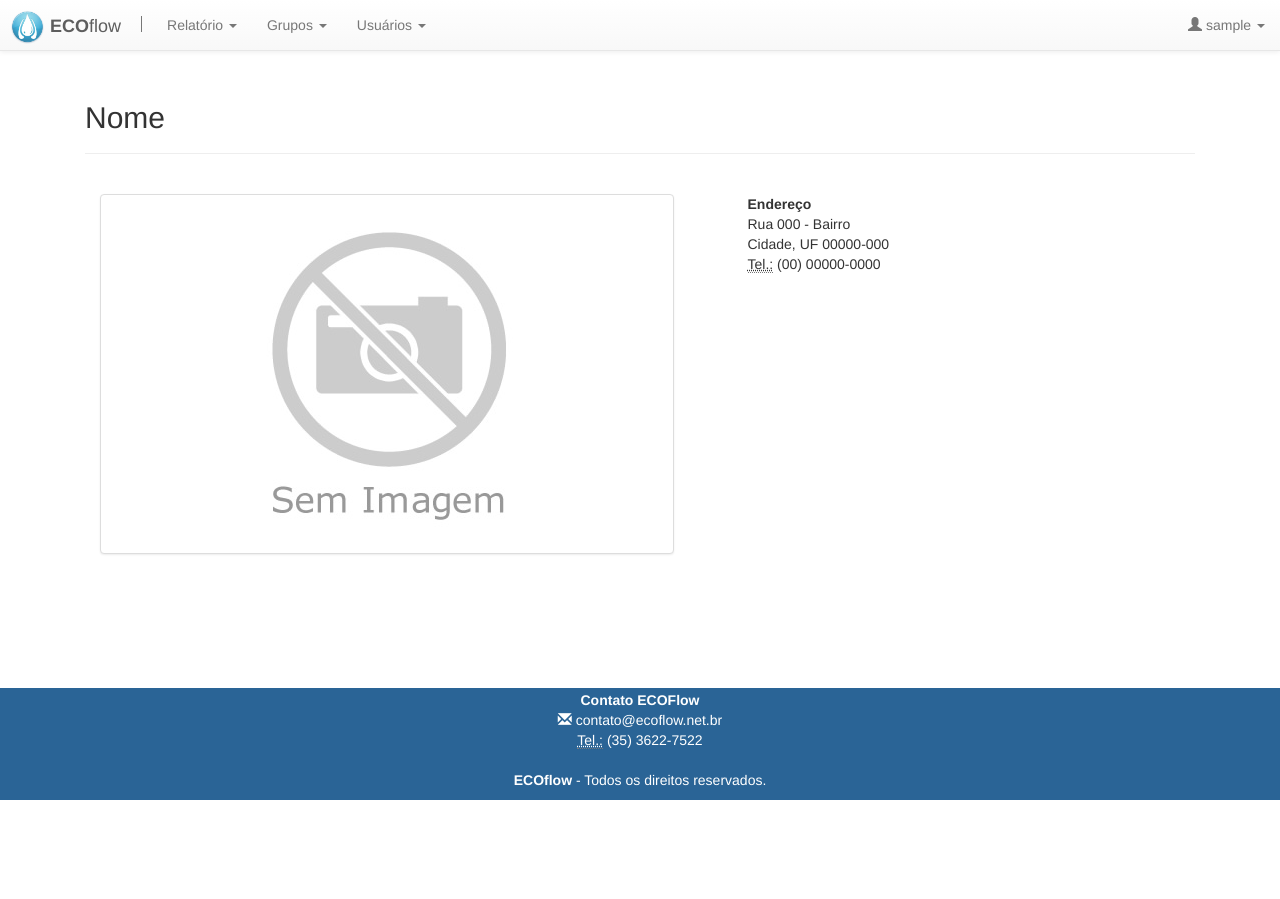
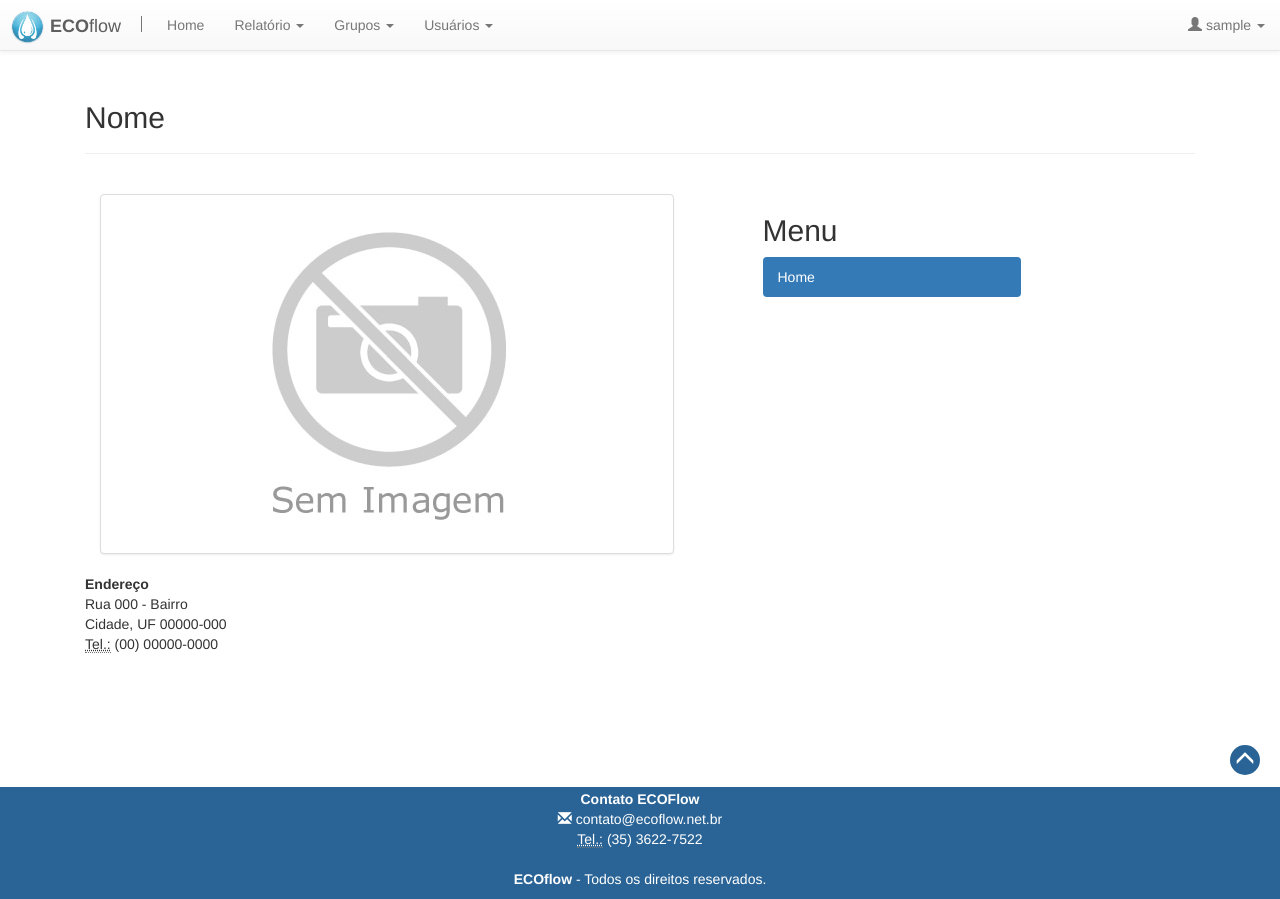
Before and after one commit to hivo-machado/ecoflow1, a PHP site: page /home/home.php in a window 1280 px wide. Before the commit the page ends 800 px from the top, so only its background shows below. Run offline with PHP 8.4, Linux system fonts and the light colour scheme; the visitor is signed in with stand-in values (Sample User, id 1); data that the repository does not hold is empty.

Commit message:
Menu na Home
navbar com link para pagina home e home com menu

```diff
--- a/grupo/alterarNome.php
+++ b/grupo/alterarNome.php
@@ -14,7 +14,7 @@
 			// Pasta onde o arquivo vai ser salvo
 			$_UP['pasta'] = '../img/grupo/';
 			// Tamanho máximo do arquivo (em Bytes)
-			$_UP['tamanho'] = 1024 * 1024 * 5; // 2Mb
+			$_UP['tamanho'] = 1024 * 1024 * 5; // 5Mb
 			// Array com as extensões permitidas
 			$_UP['extensoes'] = array('jpg', 'png', 'jpeg');
 			// Array com os tipos de erros de upload do PHP
--- a/header.php
+++ b/header.php
@@ -79,16 +79,23 @@
 					<!--Menu Usuario-->
 					<?php if($_SESSION['tipo'] == 'usuario'){ ?>
 						<!--Opção relatorio-->
-				        <li>
-				           	<a href="../relatorio/relatorioMes.php">Mês</a>
+						<li>
+				           	<a href="../home/home.php">Home</a>
 				        </li>
 				        <li>
-				            <a href="../relatorio/relatorioAno.php">Ano</a>
+				           	<a href="../relatorio/relatorioMes.php">Consumo Mês</a>
+				        </li>
+				        <li>
+				            <a href="../relatorio/relatorioAno.php">Consumo Ano</a>
 				        </li>
 			       	<?php } ?>
 
 			       	<!--Menu ADM-->
 			        <?php if($_SESSION['tipo'] == 'admin'){ ?>
+
+			        	<li>
+				           	<a href="../home/homeAdmin.php">Home</a>
+				        </li>
 
 			        	<!--Opção relatorio-->
 						<li class="dropdown">
@@ -136,6 +143,8 @@
 
 			       <!--Menu Sindico-->
 			       <?php if($_SESSION['tipo'] == 'sind'){ ?>
+
+			       		<li> <a href="../home/home.php">Home</a> </li>
 
 				         <!--Opção relatorio-->
 						<li class="dropdown">
--- a/home/home.php
+++ b/home/home.php
@@ -73,6 +73,25 @@ include_once('../conexao.php');
 
 	<!--Coluna de endereço do grupo-->
 	<div class="col-sm-5 col-xs-5">
+		<div class="col-sm-8">
+			<h2>Menu</h2>
+			<ul class="nav nav-pills nav-stacked">
+			  <li role="presentation" class="active"><a href="#">Home</a></li>
+			  <?php if($tipo == 'usuario'){ ?>
+			  	<li role="presentation"><a href="../relatorio/relatorioMes.php">Consumo Mês</a></li>
+			  	<li role="presentation"><a href="../relatorio/relatorioAno.php">Consumo Ano</a></li>
+			  <?php } ?>
+			  <?php if($tipo == 'sind'){ ?>
+			  	<li role="presentation"><a href="../relatorio/listaPlanta.php">Consumo por Torre</a></li>
+			  	<li role="presentation"><a href="../relatorio/grupoConsumo.php">Consumo por Grupo</a></li>
+			  <?php } ?>
+			</ul>
+		</div>
+	</div>
+
+</div>
+
+<div class="row" id="grupo-info">
 
 	<div class="row">
 		<div class="col-sm-12 col-xs-12">
@@ -86,20 +105,14 @@ include_once('../conexao.php');
 	</div>
 
 	<!--Verifica se esta logado como sindico-->
-		<?php
-			if($tipo == 'sind'){
-		?>
+	<?php if($tipo == 'sind'){ ?>
 		<div class="row">
 			<div class="col-sm-12 col-xs-12">
 				<a class="btn btn-primary" href="../grupo/alteraGrupo.php" role="button">Alterar dados</a>
 				<span id="helpBlock" class="help-block">Alterar nome, foto e endereço.</span>
 			</div>
 		</div>
-		 <?php
-			}
-		?>
-
-	</div>
+	 <?php } ?>
 
 </div>
 
```
Lines whose indentation alone changed are shown as unchanged.
